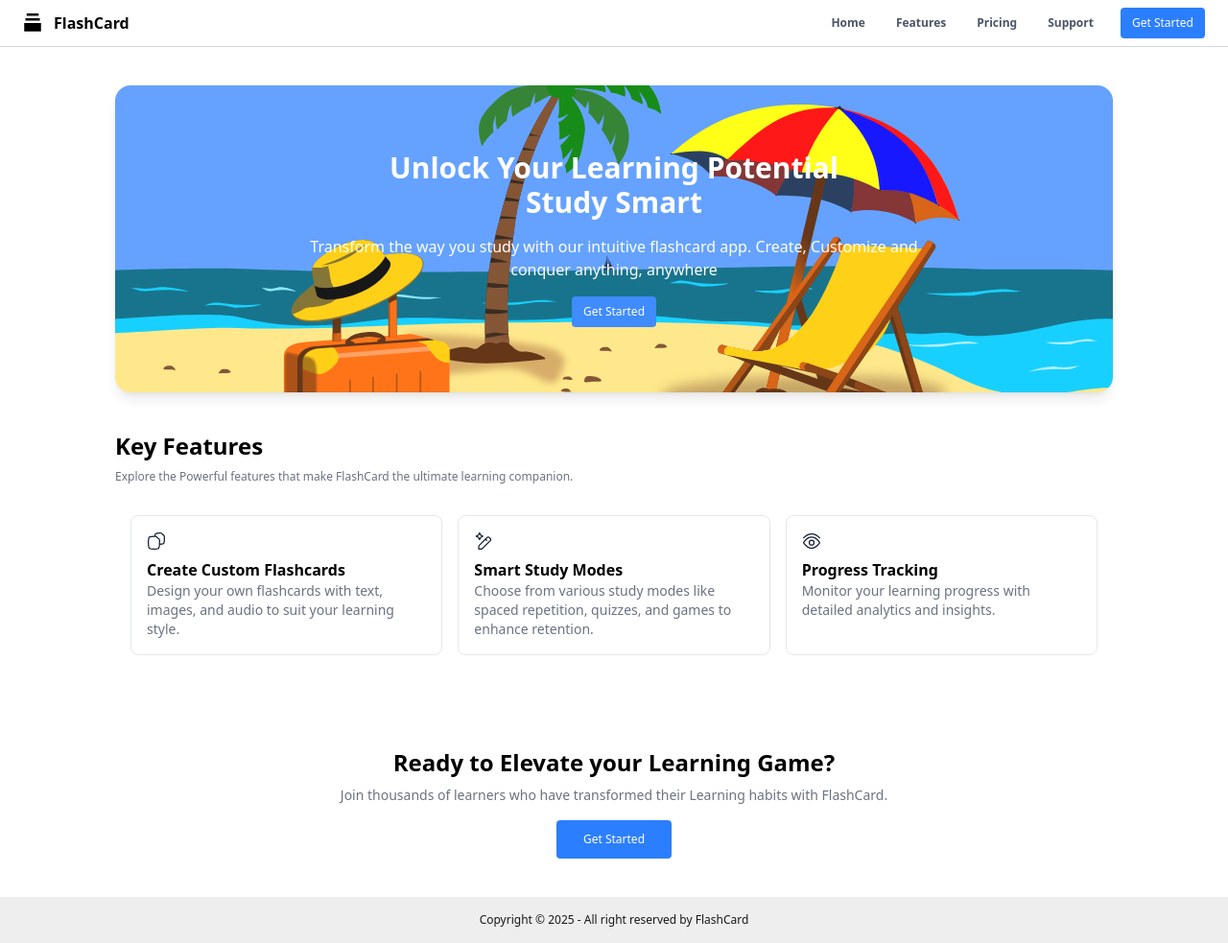
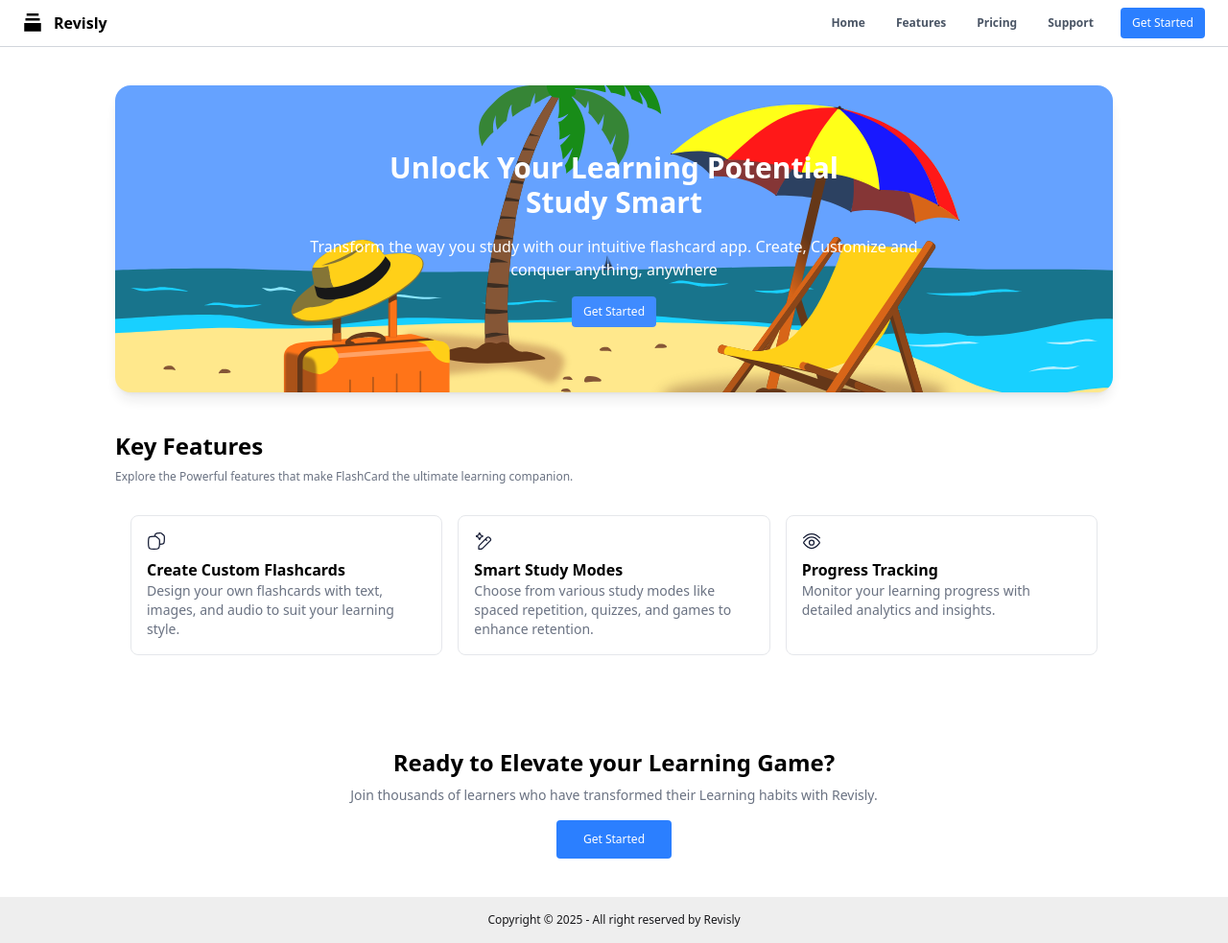
Before and after one commit to abhay-gits/FlashCard, a React (Vite) app in the folder frontend/: page / in a window 1280 px wide. Shown: the whole page at 96% size. Built offline with nearby package versions, Linux system fonts and the light colour scheme; no server answers.

Commit message:
change name to revisly

```diff
--- a/frontend/src/components/LandingPage/Footer.tsx
+++ b/frontend/src/components/LandingPage/Footer.tsx
@@ -3,7 +3,7 @@ export const Footer = () => {
   return (
     <footer className="footer sm:footer-horizontal footer-center bg-base-300 text-base-content p-4 mt-10">
   <aside>
-    <p className="text-xs">Copyright © {new Date().getFullYear()} - All right reserved by FlashCard</p>
+    <p className="text-xs">Copyright © {new Date().getFullYear()} - All right reserved by Revisly</p>
   </aside>
 </footer>
   )
--- a/frontend/src/components/LandingPage/Hero.tsx
+++ b/frontend/src/components/LandingPage/Hero.tsx
@@ -29,7 +29,7 @@ export const Hero = () => {
         </div>
         <div className="text-center mt-20">
             <h1 className='text-2xl text-black font-bold mb-2' >Ready to Elevate your Learning Game?</h1>
-            <p className='text-sm text-gray-500 mb-4'>Join thousands of learners who have transformed their Learning habits with FlashCard.</p>
+            <p className='text-sm text-gray-500 mb-4'>Join thousands of learners who have transformed their Learning habits with Revisly.</p>
             <SignInButton>
               <div className="bg-blue-500 w-30 m-auto text-white py-3 px-3 text-xs rounded hover:bg-blue-700 transition-all duration-200 cursor-pointer">
                 Get Started
--- a/frontend/src/components/LandingPage/Navbar.tsx
+++ b/frontend/src/components/LandingPage/Navbar.tsx
@@ -8,7 +8,7 @@ export const Navbar: React.FC = () => {
       <div className="bg-white text-black h-12 flex items-center justify-between gap-2 px-6">
         <div className="flex gap-3">
           <img src={logo} alt="logo" width={20} />
-          <h1 className="font-bold">FlashCard</h1>
+          <h1 className="font-bold">Revisly</h1>
         </div>
         <div className="flex items-center gap-7">
           <ul className="hidden sm:flex gap-8 text-xs text-gray-600 font-semibold ">
--- a/frontend/src/components/Navbar.tsx
+++ b/frontend/src/components/Navbar.tsx
@@ -8,7 +8,7 @@ export const Navbar: React.FC = () => {
       <div className="bg-white text-black h-12 flex items-center justify-between gap-2 px-4">
         <div className="flex gap-2">
           <img src={logo} alt="logo" width={20} />
-          <h1 className="font-bold">FlashCard</h1>
+          <h1 className="font-bold">Revisly</h1>
         </div>
         <div className="flex items-center gap-2">
           <UserButton />
```
